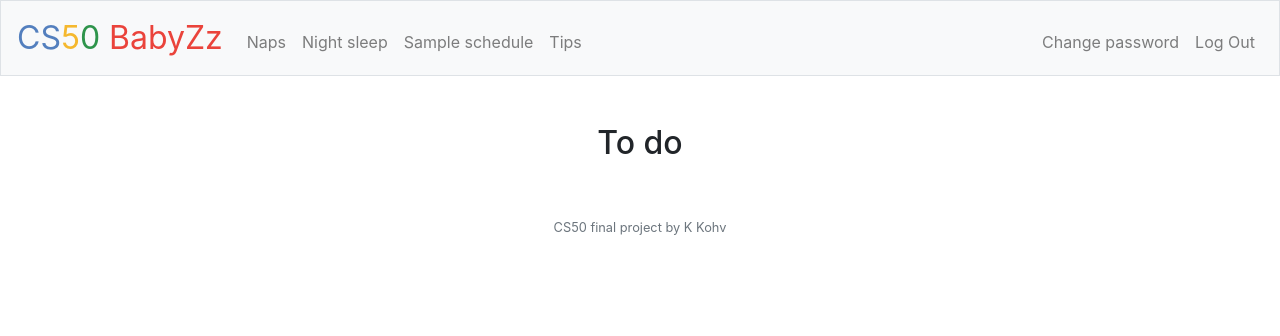
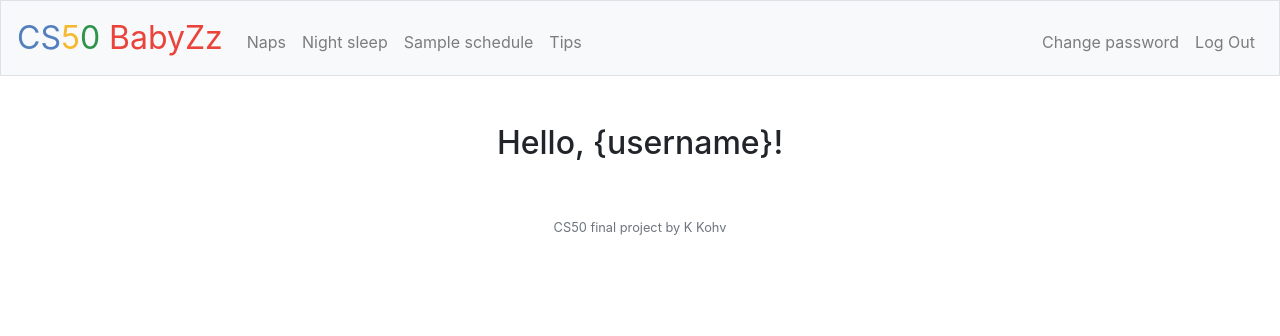
Before and after one commit to KeaKohv/babyzz, a Flask app: page / in a window 1280 px wide. Shown: the top 336 px of the page. Run offline with Flask 2, Linux system fonts and the light colour scheme; the visitor is signed in with stand-in values (Sample User, id 1); some libraries are stand-ins or nearby versions.

Commit message:
Added username hello to index

```diff
--- a/application.py
+++ b/application.py
@@ -41,11 +41,11 @@ db = SQL(os.getenv("DATABASE_URL"))
 
 
 @app.route("/")
-#@login_required
+@login_required
 def index():
     """Show index page"""
 
-    return render_template("index.html")
+    return render_template("index.html", username=session["username"])
 
 
 
@@ -76,6 +76,8 @@ def login():
 
         # Remember which user has logged in
         session["user_id"] = rows[0]["id"]
+        # Remember username
+        session["username"] = rows[0]["username"]
 
         # Redirect user to home page
         return redirect("/")
--- a/templates/index.html
+++ b/templates/index.html
@@ -5,5 +5,5 @@
 {% endblock %}
 
 {% block main %}
-    <h2>To do</h2>
+    <h2>Hello, {username}!</h2>
 {% endblock %}
```
